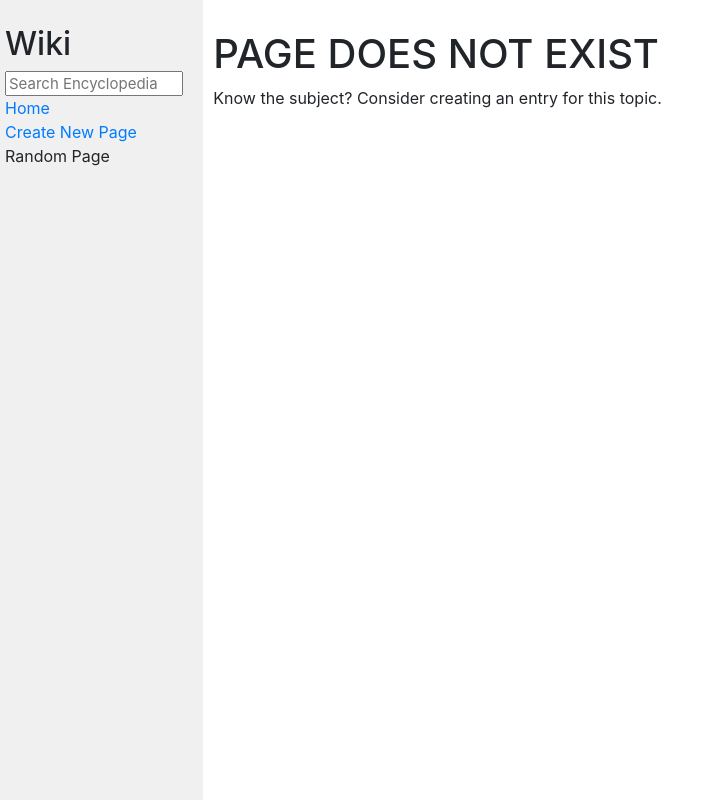
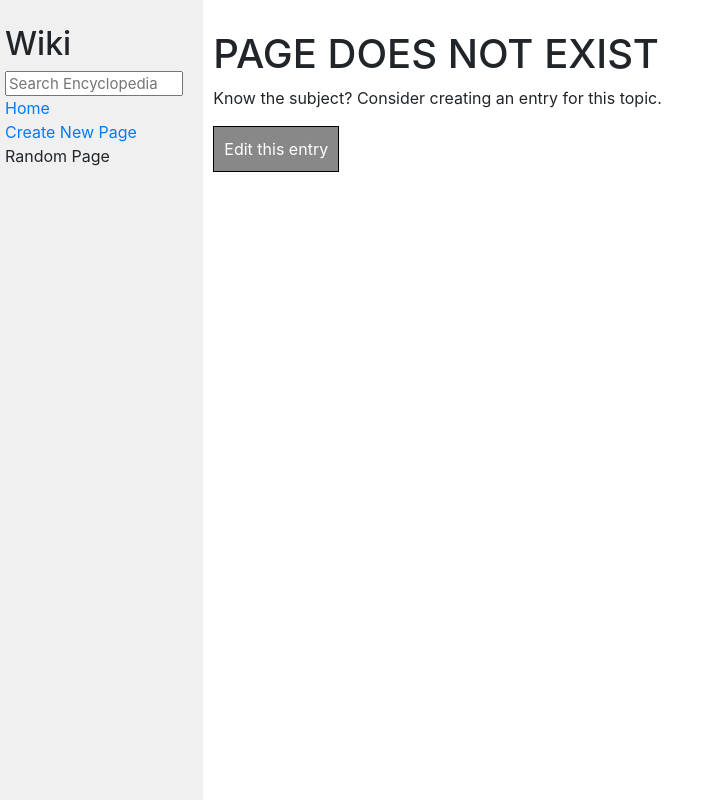
Before and after one commit to marandmart/CS50Web, a Django app: page /wiki/1 in a window 1280 px wide. Shown: the whole page, without its empty margins (0-719 px from the left). Run offline with Django 3.2, Linux system fonts and the light colour scheme; some libraries are stand-ins or nearby versions.

Commit message:
Adicionado link para botão de editar entrada não funcional em conjunto com estilização CSS

```diff
--- a/wiki/encyclopedia/static/encyclopedia/styles.css
+++ b/wiki/encyclopedia/static/encyclopedia/styles.css
@@ -47,3 +47,19 @@ textarea {
 .new-entry-textarea{
     height: 500px;
 }
+
+.button{
+    display: inline-block;
+    color: white;
+    border: 1px solid black;
+    background-color: #888;
+    padding: 10px;
+    box-sizing: border-box;
+    margin: auto;
+    transition: color .5s;
+    transition-timing-function: cubic-bezier(0.075, 0.82, 0.165, 1);
+}
+.button:hover{
+    text-decoration: none;
+    color: #aaa;
+}
--- a/wiki/encyclopedia/templates/encyclopedia/entry.html
+++ b/wiki/encyclopedia/templates/encyclopedia/entry.html
@@ -8,4 +8,6 @@
 
     {{ content|safe }}
 
+    <a href="#" class="button">Edit this entry</a>
+
 {% endblock %}
```
